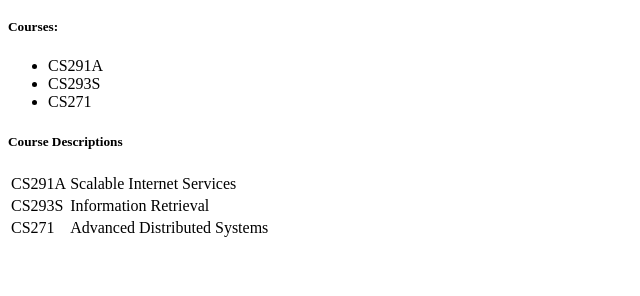
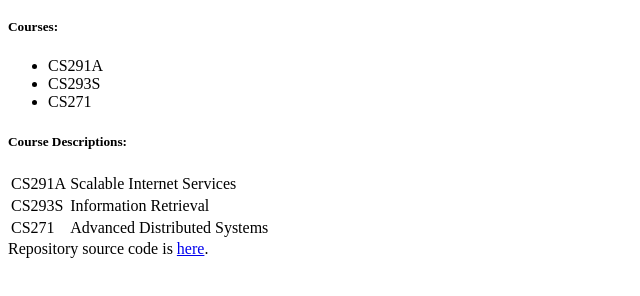
Before and after one commit to taanya1996/CS291A-Project0, a plain HTML site: page index.html in a window 1280 px wide. Shown: the part 48-344 px from the top of the page, without its empty margins (0-640 px from the left). Drawn offline with Linux system fonts and the light colour scheme.

Commit message:
Adding hyperlink

```diff
--- a/index.html
+++ b/index.html
@@ -11,7 +11,7 @@
       <li> CS293S </li>
       <li> CS271  </li>
     </ul>
-    <h5> Course Descriptions </h5>
+    <h5> Course Descriptions: </h5>
     <table>
       <tr>
         <td> CS291A</td>
@@ -26,6 +26,7 @@
         <td> Advanced Distributed Systems </td>
       </tr>
     </table>
+    Repository source code is <a href="https://github.com/taanya1996/CS291A-Project0">here</a>.
   </p>
 </body>
 </html>
```
